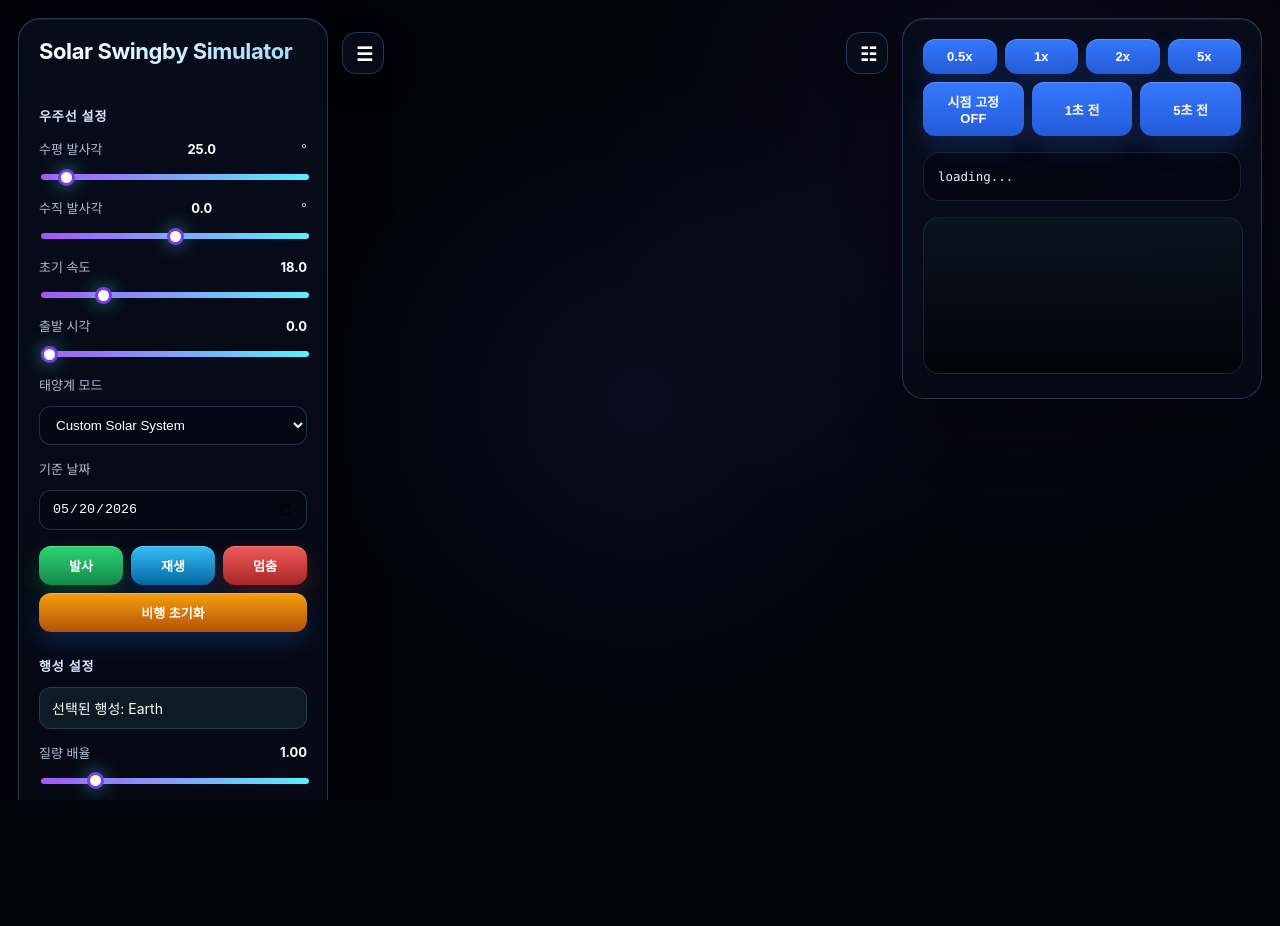
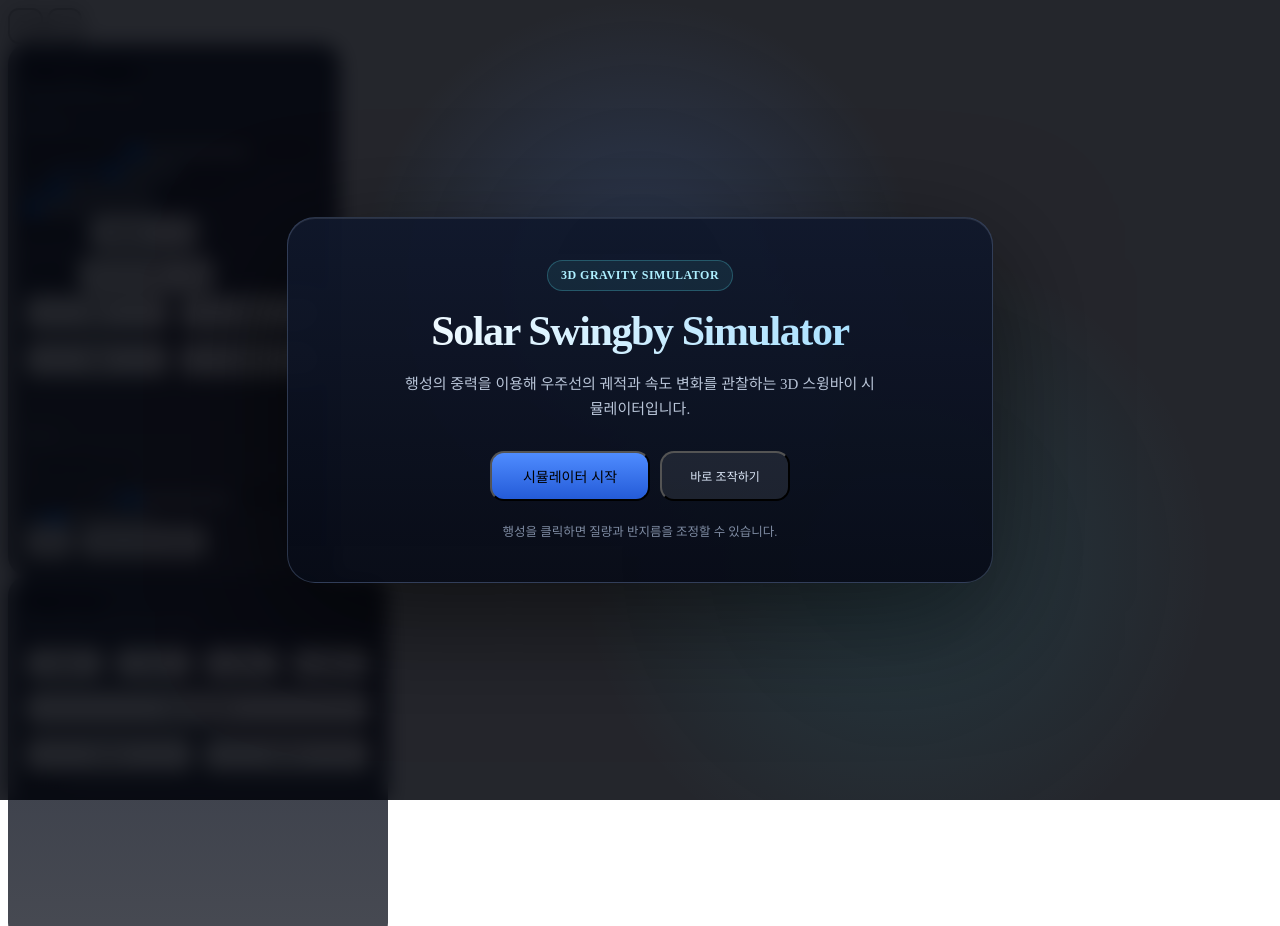
Before and after one commit to avenue17/space-swingby-simulator, a plain HTML site: page static/index.html in a window 1280 px wide. Shown: the top 926 px of the page. Before the commit the page ends 800 px from the top, so only its background shows below. Drawn offline with nearby package versions, Linux system fonts and the light colour scheme.

Commit message:
add intro screen and simplify simulator UI

```diff
--- a/static/index.html
+++ b/static/index.html
@@ -5,30 +5,55 @@
 <head>
     <meta charset="UTF-8">
     <title>Solar Swingby Simulator</title>
-    <link rel="stylesheet" href="/static/style.css?v=2">
+    <link rel="stylesheet" href="/static/style.css?v=3">
 </head>
 <body>
 <div id="app">
+    <div id="intro-screen">
+        <div class="intro-card">
+            <div class="intro-badge">3D Gravity Simulator</div>
+            <h1>Solar Swingby Simulator</h1>
+            <p>
+                행성의 중력을 이용해 우주선의 궤적과 속도 변화를 관찰하는
+                3D 스윙바이 시뮬레이터입니다.
+            </p>
+
+            <div class="intro-actions">
+                <button id="start-simulator">시뮬레이터 시작</button>
+                <button id="intro-skip">바로 조작하기</button>
+            </div>
+
+            <div class="intro-hint">
+                행성을 클릭하면 질량과 반지름을 조정할 수 있습니다.
+            </div>
+        </div>
+    </div>
+
     <div id="viewport"></div>
 
     <button id="toggle-left" class="panel-toggle left-toggle">☰</button>
     <button id="toggle-right" class="panel-toggle right-toggle">☷</button>
 
     <div id="left-panel">
-        <h1>Solar Swingby Simulator</h1>
+        <div class="panel-title">
+            <div>
+                <h1>Solar Swingby</h1>
+                <p>Launch & Planet Control</p>
+            </div>
+        </div>
 
         <section>
-            <h2>우주선 설정</h2>
+            <h2>Launch</h2>
 
             <label>
                 수평 발사각
-                <span id="angle-value">25.0</span>°
+                <span><span id="angle-value">25.0</span>°</span>
             </label>
             <input id="angle" type="range" min="0" max="360" value="25" step="0.1" data-key-step="0.1">
 
             <label>
                 수직 발사각
-                <span id="vertical-angle-value">0.0</span>°
+                <span><span id="vertical-angle-value">0.0</span>°</span>
             </label>
             <input id="vertical-angle" type="range" min="-90" max="90" value="0" step="0.1" data-key-step="0.1">
 
@@ -44,25 +69,31 @@
             </label>
             <input id="start-time" type="range" min="0" max="900" value="0" step="0.1" data-key-step="0.1">
 
-            <label>태양계 모드</label>
-            <select id="system-mode">
-                <option value="custom">Custom Solar System</option>
-                <option value="real">Real Scaled Solar System</option>
-            </select>
+            <div class="compact-grid">
+                <div>
+                    <label>태양계 모드</label>
+                    <select id="system-mode">
+                        <option value="custom">Custom</option>
+                        <option value="real">Real Scaled</option>
+                    </select>
+                </div>
 
-            <label>기준 날짜</label>
-            <input id="date-input" type="date" value="2026-05-20">
+                <div>
+                    <label>기준 날짜</label>
+                    <input id="date-input" type="date" value="2026-05-20">
+                </div>
+            </div>
 
-            <div class="button-row wide">
+            <div class="button-row wide primary-actions">
                 <button id="launch">발사</button>
                 <button id="play">재생</button>
                 <button id="pause">멈춤</button>
-                <button id="reset-flight">비행 초기화</button>
+                <button id="reset-flight">초기화</button>
             </div>
         </section>
 
         <section>
-            <h2>행성 설정</h2>
+            <h2>Planet</h2>
 
             <div id="selected-planet">선택된 행성: Earth</div>
 
@@ -80,13 +111,20 @@
 
             <div class="button-row wide">
                 <button id="save-planet">Save</button>
-                <button id="reset-planets">태양계 초기화</button>
+                <button id="reset-planets">Reset Solar System</button>
             </div>
         </section>
     </div>
 
     <div id="right-panel">
-        <div class="button-row">
+        <div class="panel-title small">
+            <div>
+                <h1>Flight Data</h1>
+                <p>Speed, status, and trajectory summary</p>
+            </div>
+        </div>
+
+        <div class="button-row control-actions">
             <button id="speed-05x">0.5x</button>
             <button id="speed-1x">1x</button>
             <button id="speed-2x">2x</button>
@@ -111,6 +149,19 @@
     </div>
 </div>
 
+<script>
+    const introScreen = document.getElementById("intro-screen");
+    const startSimulator = document.getElementById("start-simulator");
+    const introSkip = document.getElementById("intro-skip");
+
+    function closeIntro() {
+        introScreen.classList.add("hidden");
+    }
+
+    startSimulator.addEventListener("click", closeIntro);
+    introSkip.addEventListener("click", closeIntro);
+</script>
+
 <script type="module" src="/static/main.js?v=58"></script>
 </body>
 </html>
--- a/static/style.css
+++ b/static/style.css
@@ -1,414 +1,289 @@
-:root {
-    --bg-panel: rgba(7, 11, 22, 0.78);
-    --bg-panel-strong: rgba(8, 13, 28, 0.92);
-    --border-soft: rgba(140, 180, 255, 0.25);
-    --border-strong: rgba(110, 170, 255, 0.45);
-    --text-main: #f3f7ff;
-    --text-sub: #aebbd4;
-    --blue: #4d8dff;
-    --cyan: #58f0ff;
-    --green: #22c55e;
-    --red: #ef4444;
-    --purple: #a855f7;
+/* intro + simplified UI override */
+
+#intro-screen {
+    position: absolute;
+    inset: 0;
+    z-index: 100;
+    display: flex;
+    align-items: center;
+    justify-content: center;
+    background:
+        radial-gradient(circle at 50% 35%, rgba(79, 140, 255, 0.18), transparent 34%),
+        radial-gradient(circle at 70% 70%, rgba(56, 223, 248, 0.10), transparent 30%),
+        rgba(1, 3, 10, 0.86);
+    backdrop-filter: blur(10px);
+    transition:
+        opacity 0.45s ease,
+        visibility 0.45s ease;
 }
 
-html, body {
-    margin: 0;
-    width: 100%;
-    height: 100%;
-    overflow: hidden;
-    background:
-        radial-gradient(circle at 50% 50%, rgba(50, 90, 170, 0.13), transparent 42%),
-        radial-gradient(circle at 80% 20%, rgba(120, 80, 200, 0.10), transparent 35%),
-        #02030a;
-    color: var(--text-main);
-    font-family: Inter, Arial, sans-serif;
+#intro-screen.hidden {
+    opacity: 0;
+    visibility: hidden;
+    pointer-events: none;
 }
 
-#app {
-    width: 100vw;
-    height: 100vh;
-    position: relative;
+.intro-card {
+    width: min(620px, calc(100vw - 44px));
+    padding: 42px;
+    border: 1px solid rgba(170, 200, 255, 0.22);
+    border-radius: 28px;
+    background:
+        linear-gradient(180deg, rgba(16, 24, 44, 0.94), rgba(7, 11, 23, 0.92));
+    box-shadow:
+        0 35px 120px rgba(0, 0, 0, 0.58),
+        inset 0 1px 0 rgba(255, 255, 255, 0.10);
+    text-align: center;
 }
 
-#viewport {
-    position: absolute;
-    inset: 0;
+.intro-badge {
+    display: inline-flex;
+    align-items: center;
+    justify-content: center;
+    margin-bottom: 18px;
+    padding: 7px 13px;
+    border: 1px solid rgba(88, 240, 255, 0.24);
+    border-radius: 999px;
+    background: rgba(88, 240, 255, 0.08);
+    color: #aeefff;
+    font-size: 12px;
+    font-weight: 800;
+    letter-spacing: 0.5px;
+    text-transform: uppercase;
+}
+
+.intro-card h1 {
+    margin: 0;
+    font-size: 42px;
+    line-height: 1.05;
+    letter-spacing: -1.4px;
+    background: linear-gradient(90deg, #ffffff, #9bdcff);
+    -webkit-background-clip: text;
+    -webkit-text-fill-color: transparent;
+}
+
+.intro-card h1::after {
+    display: none;
+}
+
+.intro-card p {
+    max-width: 480px;
+    margin: 18px auto 0 auto;
+    color: #b9c5d8;
+    font-size: 15px;
+    line-height: 1.7;
+}
+
+.intro-actions {
+    display: flex;
+    justify-content: center;
+    gap: 10px;
+    margin-top: 28px;
+}
+
+#start-simulator {
+    min-width: 160px;
+    padding: 13px 18px;
+    border-radius: 14px;
+    background: linear-gradient(180deg, #4f8cff, #245bd8);
+    font-size: 14px;
+}
+
+#intro-skip {
+    min-width: 130px;
+    padding: 13px 18px;
+    border-radius: 14px;
+    background: rgba(255, 255, 255, 0.08);
+    color: #dce7f8;
+    box-shadow: none;
+}
+
+.intro-hint {
+    margin-top: 20px;
+    color: #7f8ca3;
+    font-size: 12.5px;
 }
 
 #left-panel,
 #right-panel {
-    position: absolute;
-    top: 18px;
-    padding: 20px;
-    background: linear-gradient(180deg, var(--bg-panel-strong), var(--bg-panel));
-    border: 1px solid var(--border-soft);
-    border-radius: 22px;
-    backdrop-filter: blur(16px);
-    box-shadow:
-        0 20px 60px rgba(0, 0, 0, 0.45),
-        inset 0 1px 0 rgba(255, 255, 255, 0.08);
-    z-index: 10;
-    box-sizing: border-box;
-    transition:
-        left 0.35s ease,
-        right 0.35s ease,
-        opacity 0.35s ease,
-        border-color 0.25s ease;
-}
-
-#left-panel:hover,
-#right-panel:hover {
-    border-color: var(--border-strong);
+    padding: 16px;
+    border-radius: 20px;
+    background:
+        linear-gradient(180deg, rgba(12, 18, 34, 0.84), rgba(7, 11, 22, 0.74));
 }
 
 #left-panel {
-    left: 18px;
-    width: 310px;
+    width: 300px;
 }
 
 #right-panel {
-    right: 18px;
-    width: 360px;
+    width: 348px;
+}
+
+.left-toggle {
+    left: 326px;
+}
+
+.right-toggle {
+    right: 374px;
 }
 
 #left-panel.collapsed {
-    left: -330px;
-    opacity: 0.25;
+    left: -318px;
 }
 
 #right-panel.collapsed {
-    right: -380px;
-    opacity: 0.25;
+    right: -366px;
 }
 
-.panel-toggle {
-    position: absolute;
-    top: 20px;
-    z-index: 20;
-    width: 42px;
-    height: 42px;
-    border-radius: 14px;
-    border: 1px solid var(--border-soft);
-    background: rgba(8, 13, 28, 0.88);
-    color: white;
-    cursor: pointer;
-    font-size: 19px;
-    box-shadow: 0 10px 30px rgba(0, 0, 0, 0.35);
-    backdrop-filter: blur(14px);
-    transition:
-        left 0.35s ease,
-        right 0.35s ease,
-        background 0.2s ease,
-        transform 0.2s ease;
+.panel-title {
+    display: flex;
+    align-items: center;
+    justify-content: space-between;
+    margin-bottom: 16px;
 }
 
-.panel-toggle:hover {
-    background: rgba(35, 55, 105, 0.92);
-    transform: translateY(-1px);
+.panel-title h1 {
+    margin: 0;
+    font-size: 20px;
+    letter-spacing: -0.7px;
 }
 
-.left-toggle {
-    left: 342px;
+.panel-title h1::after {
+    display: none;
 }
 
-.right-toggle {
-    right: 392px;
+.panel-title p {
+    margin: 5px 0 0 0;
+    color: #7f8ca3;
+    font-size: 11.5px;
 }
 
-.left-toggle.collapsed {
-    left: 18px;
-}
-
-.right-toggle.collapsed {
-    right: 18px;
-}
-
-h1 {
-    font-size: 22px;
-    margin: 0 0 18px 0;
-    letter-spacing: -0.4px;
-    line-height: 1.15;
-    background: linear-gradient(90deg, #ffffff, #9edcff);
-    -webkit-background-clip: text;
-    -webkit-text-fill-color: transparent;
+.panel-title.small h1 {
+    font-size: 18px;
 }
 
 h2 {
-    font-size: 13px;
-    margin: 22px 0 12px 0;
-    color: #d7e5ff;
-    text-transform: uppercase;
-    letter-spacing: 0.9px;
+    margin: 18px 0 10px 0;
+    font-size: 11px;
+    color: #94a3b8;
+    letter-spacing: 1.1px;
 }
 
-section {
-    padding-top: 2px;
+section + section {
+    margin-top: 16px;
+    padding-top: 14px;
+    border-top: 1px solid rgba(150, 180, 230, 0.12);
 }
 
 label {
-    display: flex;
-    justify-content: space-between;
-    align-items: center;
-    margin-top: 14px;
-    margin-bottom: 6px;
-    font-size: 13px;
-    color: var(--text-sub);
-}
-
-label span {
-    color: #ffffff;
-    font-weight: 700;
+    margin-top: 11px;
+    margin-bottom: 5px;
+    font-size: 12.5px;
 }
 
 input[type="range"] {
-    width: 100%;
-    height: 6px;
-    appearance: none;
-    border-radius: 999px;
-    background: linear-gradient(90deg, var(--purple), var(--cyan));
-    outline: none;
+    height: 4px;
 }
 
 input[type="range"]::-webkit-slider-thumb {
-    appearance: none;
-    width: 17px;
-    height: 17px;
-    border-radius: 50%;
-    background: #ffffff;
-    border: 3px solid #7c3aed;
-    cursor: pointer;
-    box-shadow: 0 0 18px rgba(88, 240, 255, 0.55);
-}
-
-input[type="range"]::-moz-range-thumb {
-    width: 17px;
-    height: 17px;
-    border-radius: 50%;
-    background: #ffffff;
-    border: 3px solid #7c3aed;
-    cursor: pointer;
+    width: 15px;
+    height: 15px;
 }
 
 select,
 input[type="date"] {
-    width: 100%;
-    margin-top: 6px;
-    padding: 10px 12px;
-    border: 1px solid rgba(120, 170, 255, 0.24);
-    border-radius: 12px;
-    background: rgba(4, 8, 18, 0.9);
-    color: white;
-    box-sizing: border-box;
-    outline: none;
+    padding: 9px 10px;
+    border-radius: 11px;
+    font-size: 12.5px;
 }
 
-select:focus,
-input[type="date"]:focus {
-    border-color: var(--cyan);
-    box-shadow: 0 0 0 3px rgba(88, 240, 255, 0.12);
+.compact-grid {
+    display: grid;
+    grid-template-columns: 1fr;
+    gap: 4px;
+}
+
+.button-row {
+    gap: 7px;
+}
+
+.button-row button {
+    min-width: 0;
+}
+
+.primary-actions {
+    display: grid;
+    grid-template-columns: 1fr 1fr;
+}
+
+.primary-actions button {
+    width: 100%;
+}
+
+.control-actions {
+    display: grid;
+    grid-template-columns: repeat(4, 1fr);
+}
+
+.control-actions #camera-lock {
+    grid-column: span 4;
+}
+
+.control-actions #back-1,
+.control-actions #back-5 {
+    grid-column: span 2;
 }
 
 button {
-    margin-top: 12px;
-    padding: 10px 13px;
-    border: 0;
-    border-radius: 12px;
-    background: linear-gradient(180deg, #3678ff, #245bd8);
-    color: white;
-    cursor: pointer;
-    font-weight: 700;
-    font-size: 13px;
-    box-shadow:
-        0 10px 25px rgba(47, 111, 235, 0.22),
-        inset 0 1px 0 rgba(255, 255, 255, 0.18);
-    transition:
-        transform 0.16s ease,
-        filter 0.16s ease,
-        box-shadow 0.16s ease;
-}
-
-button:hover {
-    transform: translateY(-1px);
-    filter: brightness(1.12);
-    box-shadow:
-        0 14px 30px rgba(47, 111, 235, 0.32),
-        inset 0 1px 0 rgba(255, 255, 255, 0.20);
-}
-
-button:active {
-    transform: translateY(0);
-}
-
-#launch {
-    background: linear-gradient(180deg, #2dd477, #158a4a);
-    box-shadow:
-        0 10px 25px rgba(34, 197, 94, 0.24),
-        inset 0 1px 0 rgba(255, 255, 255, 0.18);
-}
-
-#play {
-    background: linear-gradient(180deg, #38bdf8, #0369a1);
-}
-
-#pause {
-    background: linear-gradient(180deg, #f05a5a, #a92626);
-    box-shadow:
-        0 10px 25px rgba(239, 68, 68, 0.24),
-        inset 0 1px 0 rgba(255, 255, 255, 0.18);
-}
-
-#reset-flight {
-    background: linear-gradient(180deg, #f59e0b, #b45309);
-}
-
-#save-planet {
-    background: linear-gradient(180deg, #8b5cf6, #5b21b6);
-}
-
-#reset-planets {
-    background: linear-gradient(180deg, #64748b, #334155);
-}
-
-.button-row {
-    display: flex;
-    flex-wrap: wrap;
-    gap: 8px;
-}
-
-.button-row button {
-    margin-top: 0;
-    flex: 1;
-    min-width: 70px;
-}
-
-.button-row.wide {
-    margin-top: 16px;
+    padding: 9px 10px;
+    border-radius: 11px;
+    font-size: 12px;
 }
 
 #selected-planet {
-    margin: 10px 0 10px 0;
-    padding: 10px 12px;
-    border-radius: 12px;
-    background: rgba(88, 240, 255, 0.08);
-    border: 1px solid rgba(88, 240, 255, 0.18);
-    font-size: 14px;
-    color: #ffffff;
+    padding: 9px 10px;
+    font-size: 13px;
 }
 
 #info {
-    margin-top: 16px;
-    padding: 14px;
-    border-radius: 16px;
-    background: rgba(0, 0, 0, 0.30);
-    border: 1px solid rgba(120, 170, 255, 0.16);
-    font-family: Consolas, "Courier New", monospace;
-    font-size: 12.5px;
-    line-height: 1.55;
-    white-space: pre-line;
-    color: #eaf2ff;
-    max-height: 470px;
-    overflow-y: auto;
-}
-
-#info::-webkit-scrollbar {
-    width: 8px;
-}
-
-#info::-webkit-scrollbar-thumb {
-    background: rgba(120, 170, 255, 0.35);
-    border-radius: 999px;
+    max-height: 380px;
+    font-size: 11.8px;
+    line-height: 1.48;
 }
 
 #speed-chart {
-    margin-top: 16px;
-    width: 100%;
-    height: 155px;
-    background:
-        linear-gradient(180deg, rgba(88, 240, 255, 0.06), rgba(0, 0, 0, 0.25)),
-        rgba(0, 0, 0, 0.35);
-    border: 1px solid rgba(120, 170, 255, 0.14);
-    border-radius: 16px;
-    cursor: zoom-in;
-}
-
-.modal {
-    position: absolute;
-    inset: 0;
-    z-index: 50;
-    background: rgba(0, 0, 0, 0.72);
-    display: flex;
-    align-items: center;
-    justify-content: center;
-    backdrop-filter: blur(8px);
-}
-
-.modal.hidden {
-    display: none;
-}
-
-.modal-content {
-    width: min(920px, 88vw);
-    height: min(580px, 78vh);
-    padding: 20px;
-    border-radius: 22px;
-    background: rgba(8, 13, 28, 0.96);
-    border: 1px solid rgba(120, 170, 255, 0.35);
-    box-shadow: 0 30px 100px rgba(0, 0, 0, 0.55);
-}
-
-.modal-header {
-    display: flex;
-    justify-content: space-between;
-    align-items: center;
-    margin-bottom: 14px;
-    font-weight: 700;
-}
-
-.modal-header button {
-    margin-top: 0;
-    padding: 8px 14px;
-    background: linear-gradient(180deg, #64748b, #334155);
-}
-
-#big-speed-chart {
-    width: 100%;
-    height: calc(100% - 54px);
-    background:
-        linear-gradient(180deg, rgba(88, 240, 255, 0.08), rgba(0, 0, 0, 0.30)),
-        rgba(0, 0, 0, 0.35);
-    border-radius: 16px;
-    border: 1px solid rgba(120, 170, 255, 0.18);
+    height: 132px;
 }
 
 @media (max-width: 900px) {
+    .intro-card {
+        padding: 30px 24px;
+    }
+
+    .intro-card h1 {
+        font-size: 32px;
+    }
+
+    .intro-actions {
+        flex-direction: column;
+    }
+
+    #start-simulator,
+    #intro-skip {
+        width: 100%;
+    }
+
     #left-panel,
     #right-panel {
-        width: 280px;
-        padding: 16px;
-    }
-
-    #left-panel.collapsed {
-        left: -300px;
-    }
-
-    #right-panel.collapsed {
-        right: -320px;
+        width: 286px;
     }
 
     .left-toggle {
-        left: 302px;
+        left: 306px;
     }
 
     .right-toggle {
-        right: 302px;
-    }
-
-    .left-toggle.collapsed {
-        left: 18px;
-    }
-
-    .right-toggle.collapsed {
-        right: 18px;
+        right: 306px;
     }
 }
```
